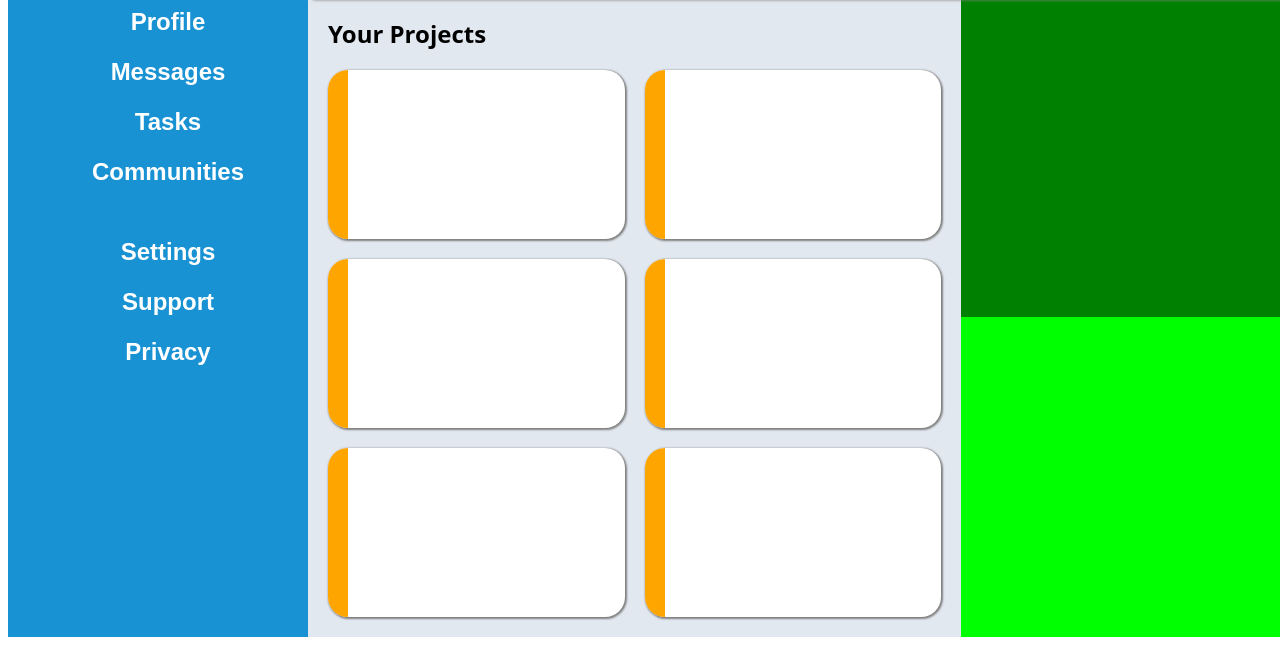
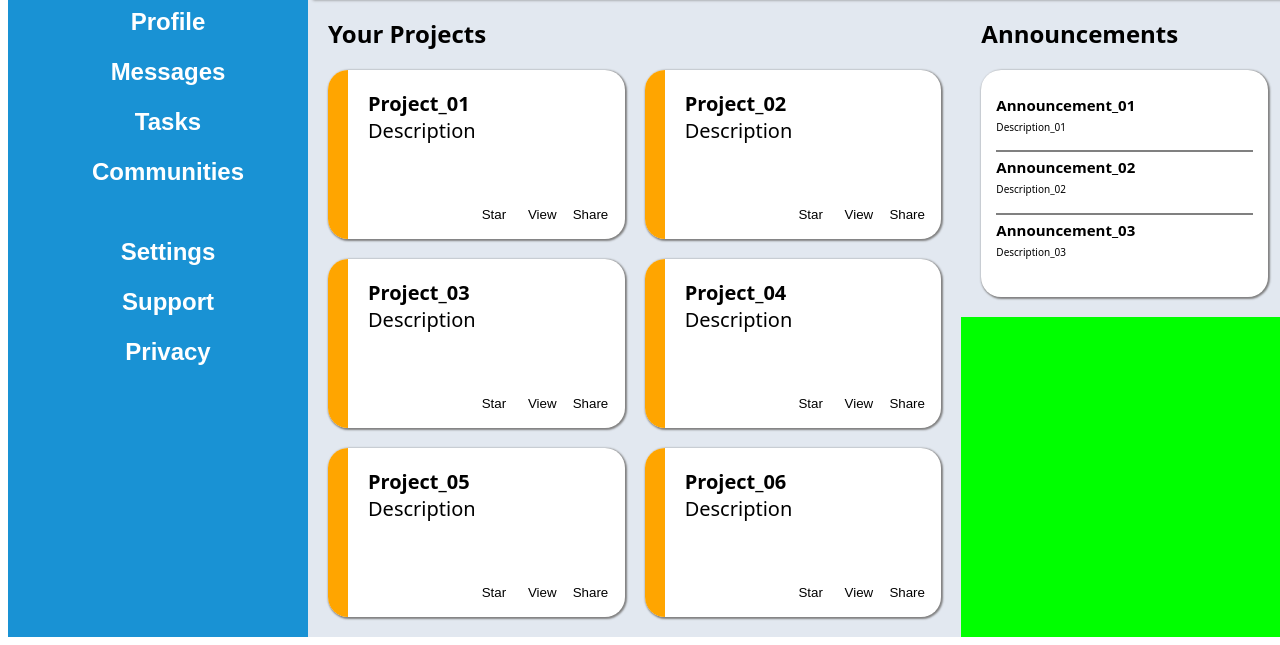
Before and after one commit to peppapig-03/adminDashboard, a plain HTML site: page index.html in a window 1280 px wide. Shown: the part 171-816 px from the top of the page. Drawn offline with Linux system fonts and the light colour scheme.

Commit message:
created announcements section

```diff
--- a/index.html
+++ b/index.html
@@ -71,28 +71,97 @@
                 <div class="projectCardHolder">
                     <div class="projectCard">
                         <div class="projectOrange"></div>
+                        <div class="projectTextBox">
+                            <div class="projectCardHeader">Project_01</div>
+                            <div class="projectCardContents">Description</div>
+                        </div>
+                        <div class="projectCardButtons">
+                            <button value="Share">Share</button>
+                            <button value="View">View</button>
+                            <button value="Star">Star</button>
+                        </div>
                     </div>
                     <div class="projectCard">
                         <div class="projectOrange"></div>
+                        <div class="projectTextBox">
+                            <div class="projectCardHeader">Project_02</div>
+                            <div class="projectCardContents">Description</div>
+                        </div>
+                        <div class="projectCardButtons">
+                            <button value="Share">Share</button>
+                            <button value="View">View</button>
+                            <button value="Star">Star</button>
+                        </div>
                     </div>
                     <div class="projectCard">
                         <div class="projectOrange"></div>
+                        <div class="projectTextBox">
+                            <div class="projectCardHeader">Project_03</div>
+                            <div class="projectCardContents">Description</div>
+                        </div>
+                        <div class="projectCardButtons">
+                            <button value="Share">Share</button>
+                            <button value="View">View</button>
+                            <button value="Star">Star</button>
+                        </div>
                     </div>
                     <div class="projectCard">
                         <div class="projectOrange"></div>
+                        <div class="projectTextBox">
+                            <div class="projectCardHeader">Project_04</div>
+                            <div class="projectCardContents">Description</div>
+                        </div>
+                        <div class="projectCardButtons">
+                            <button value="Share">Share</button>
+                            <button value="View">View</button>
+                            <button value="Star">Star</button>
+                        </div>
                     </div>
                     <div class="projectCard">
                         <div class="projectOrange"></div>
+                        <div class="projectTextBox">
+                            <div class="projectCardHeader">Project_05</div>
+                            <div class="projectCardContents">Description</div>
+                        </div>
+                        <div class="projectCardButtons">
+                            <button value="Share">Share</button>
+                            <button value="View">View</button>
+                            <button value="Star">Star</button>
+                        </div>
                     </div>
                     <div class="projectCard">
                         <div class="projectOrange"></div>
+                        <div class="projectTextBox">
+                            <div class="projectCardHeader">Project_06</div>
+                            <div class="projectCardContents">Description</div>
+                        </div>
+                        <div class="projectCardButtons">
+                            <button value="Share">Share</button>
+                            <button value="View">View</button>
+                            <button value="Star">Star</button>
+                        </div>
                     </div>
                 </div>
             </div>
             <div class="announcementsBox">
-
+                <div class="announcementsBoxTitle">Announcements</div>
+                <div class="announcementsCard">
+                    <div class="announcementsTextBox">
+                        <div class="announcementsTitle">Announcement_01</div>
+                        <div class="announcementsDescription">Description_01</div>
+                    </div>
+                    <div class="announcementsTextBox">
+                        <div class="announcementsTitle">Announcement_02</div>
+                        <div class="announcementsDescription">Description_02</div>
+                    </div>
+                    <div class="announcementsTextBox">
+                        <div class="announcementsTitle">Announcement_03</div>
+                        <div class="announcementsDescription">Description_03</div>
+                    </div>
+                </div>
             </div>
             <div class="trendingBox">
+
 
             </div>
         </div>
--- a/main.js
+++ b/main.js
@@ -30,3 +30,9 @@ buttonList2.forEach((element)=>{
         alert(event.target.id)
     })
 })
+const projectButtonList=document.querySelectorAll(".projectCardButtons button")
+projectButtonList.forEach((button)=>{
+    button.addEventListener("click",(event)=>{
+        alert(event.target.value)
+    })
+})
--- a/style.css
+++ b/style.css
@@ -211,8 +211,69 @@
     background-color:orange;
     border-radius:30px 0px 0px 30px;
 }
+.projectTextBox{
+    display:flex;
+    flex-direction:column;
+    padding-left:20px;
+    padding-top:20px;
+}
+.projectCardHeader{
+    font-size:20px;
+    font-weight:bold;
+}
+.projectCardContents{
+    font-size:20px
+}
+.projectCardButtons{
+    display:flex;
+    flex-direction:row-reverse;
+    box-sizing:border-box;
+    padding:0px 10px;
+}
+.projectCardButtons>button{
+    background-color:rgba(255,255,255,0);
+    border-style:none;
+    height:100%;
+    aspect-ratio:1;
+}
+.projectCardButtons>button:hover{
+    text-decoration: underline;
+}
 .announcementsBox{
-    background-color: green;
+    padding:20px;
+    display:flex;
+    flex-direction:column;
+    gap:20px
+}
+.announcementsBoxTitle{
+    font-size:3dvh;
+    font-weight:bold;
+}
+.announcementsCard{
+    flex:1;
+    background-color:white;
+    display:grid;
+    grid-template-rows:1fr 1fr 1fr;
+    padding:20px 15px;
+    border-radius:20px;
+    box-shadow: 1px 1px 2px 1px gray;
+}
+.announcementsTextBox:last-child{
+    border-bottom-style:none;
+}
+.announcementsTextBox{
+    display:flex;
+    flex-direction:column;
+    border-bottom:gray solid 2px;
+    gap:5px;
+    padding-top:5px;
+}
+.announcementsTitle{
+    font-size:15px;
+    font-weight:bold
+}
+.announcementsDescription{
+    font-size:10px
 }
 .trendingBox{
     background-color: lime;
```
